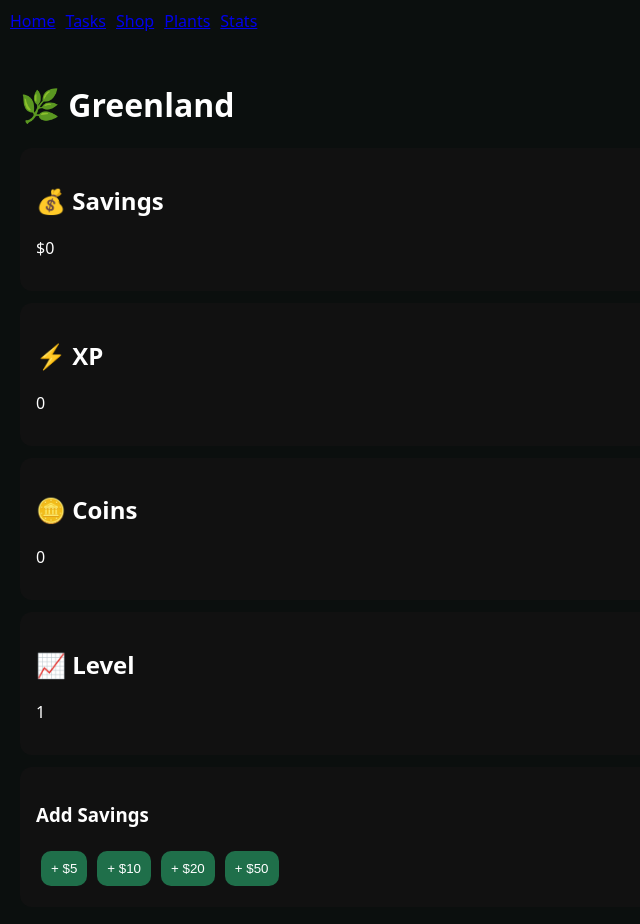
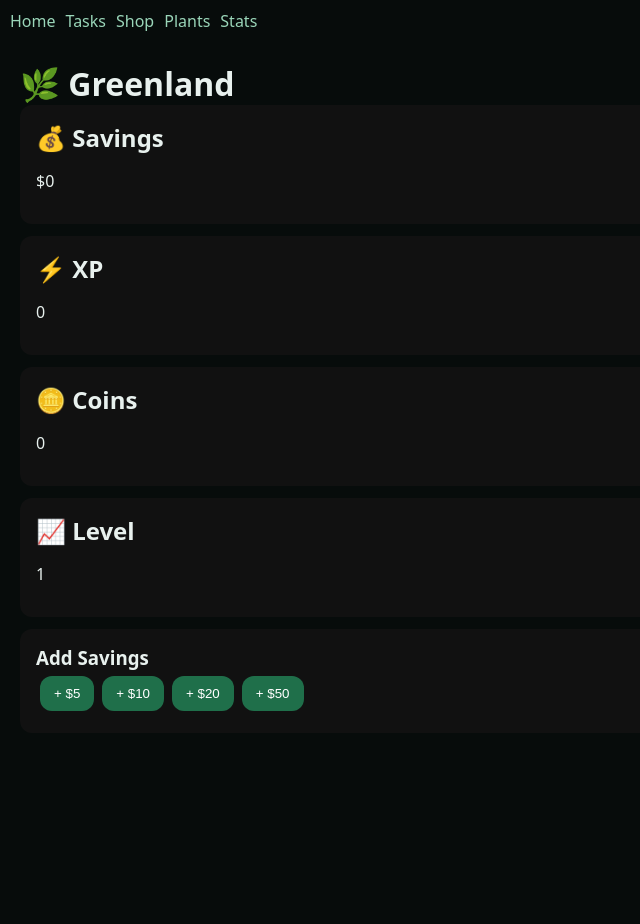
Before and after one commit to Cas6erJack/land-quest-pro-max, a Next.js app: page / in a window 1280 px wide. Shown: the top 924 px of the page, without its empty margins (0-640 px from the left). After the commit the page ends 800 px from the top, so only its background shows below. Built offline with nearby package versions, Linux system fonts and the light colour scheme.

Commit message:
Update globals.css

```diff
--- a/styles/globals.css
+++ b/styles/globals.css
@@ -1,15 +1,46 @@
-
 body {
   margin: 0;
-  font-family: system-ui;
-  background: #0b0f0e;
-  color: white;
+  font-family: system-ui, -apple-system, sans-serif;
+  background: #070c0b;
+  color: #e8f1ee;
 }
+
+/* smooth text */
+h1, h2, h3 {
+  margin: 0;
+  font-weight: 600;
+}
+
+/* buttons (calm, rounded, consistent) */
 button {
-  padding: 10px;
-  margin: 5px;
-  border-radius: 10px;
+  padding: 10px 14px;
+  margin: 6px 4px;
+  border-radius: 12px;
   border: none;
   background: #1f6f4a;
   color: white;
+  font-weight: 500;
+  cursor: pointer;
+  transition: 0.2s ease;
 }
+
+button:hover {
+  transform: translateY(-1px);
+  opacity: 0.9;
+}
+
+button:disabled {
+  opacity: 0.4;
+  cursor: not-allowed;
+}
+
+/* links */
+a {
+  color: #9ad6b9;
+  text-decoration: none;
+}
+
+/* subtle scroll feel */
+* {
+  box-sizing: border-box;
+}
```
